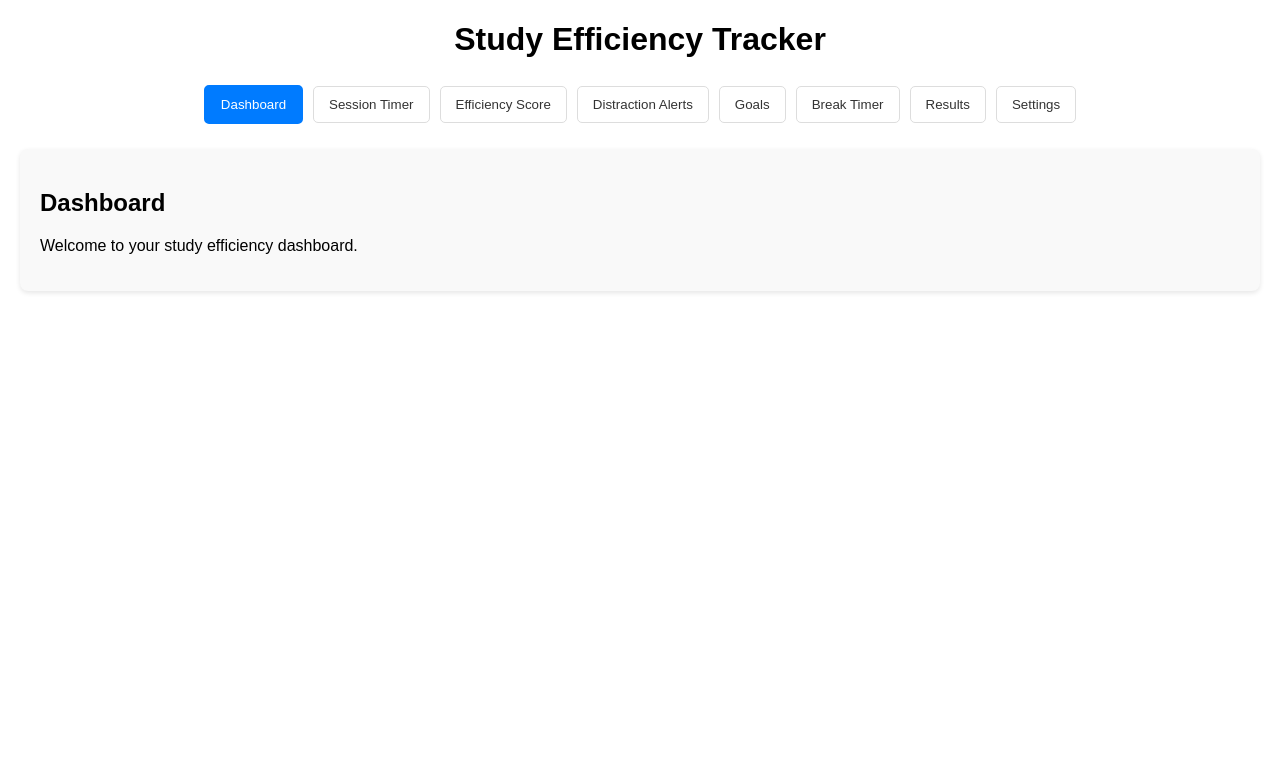
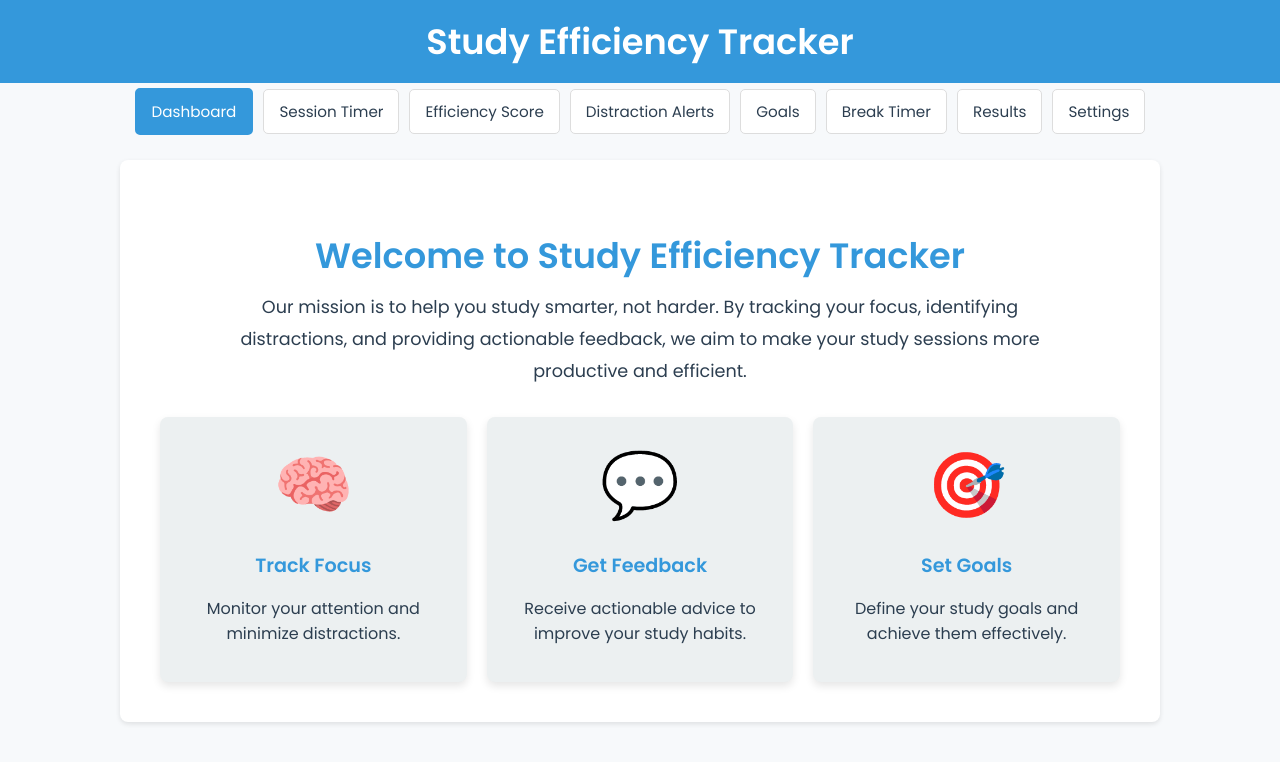
Before and after one commit to ShivamShah18/StudySmart, a React (Create React App) app in the folder new-app/: page / in a window 1280 px wide. Shown: the top 762 px of the page. Built offline with nearby package versions, Linux system fonts and the light colour scheme.

Commit message:
new frontend stuff

```diff
--- a/new-app/src/App.js
+++ b/new-app/src/App.js
@@ -7,91 +7,75 @@ const StudyEfficiencyApp = () => {
     switch (activeTab) {
       case "Dashboard":
         return (
-          <div>
-            <h2>Dashboard</h2>
-            <p>Welcome to your study efficiency dashboard.</p>
+          <div style={{ textAlign: "center", padding: "20px" }}>
+            <h2 style={{ fontSize: "2.2rem", color: "#3498DB", marginBottom: "10px" }}>
+              Welcome to Study Efficiency Tracker
+            </h2>
+            <p style={{ fontSize: "1.1rem", lineHeight: "1.8", maxWidth: "800px", margin: "0 auto" }}>
+              Our mission is to help you study smarter, not harder. By tracking your focus, identifying distractions,
+              and providing actionable feedback, we aim to make your study sessions more productive and efficient.
+            </p>
+            <div className="card-container">
+              <div className="card">
+                <span style={{ fontSize: "4rem" }}>🧠</span>
+                <h3>Track Focus</h3>
+                <p>Monitor your attention and minimize distractions.</p>
+              </div>
+              <div className="card">
+                <span style={{ fontSize: "4rem" }}>💬</span>
+                <h3>Get Feedback</h3>
+                <p>Receive actionable advice to improve your study habits.</p>
+              </div>
+              <div className="card">
+                <span style={{ fontSize: "4rem" }}>🎯</span>
+                <h3>Set Goals</h3>
+                <p>Define your study goals and achieve them effectively.</p>
+              </div>
+            </div>
           </div>
         );
       case "Session Timer":
-        return (
-          <div>
-            <h2>Session Timer</h2>
-            <p>Total Study Time: Placeholder value</p>
-          </div>
-        );
+        return <div><h2>Session Timer</h2><p>Total Study Time: Placeholder</p></div>;
       case "Efficiency Score":
-        return (
-          <div>
-            <h2>Efficiency Score</h2>
-            <p>Your focus score: Placeholder value</p>
-          </div>
-        );
+        return <div><h2>Efficiency Score</h2><p>Focus Score: Placeholder</p></div>;
       case "Distraction Alerts":
-        return (
-          <div>
-            <h2>Distraction Alerts</h2>
-            <p>Distractions detected: Placeholder value</p>
-          </div>
-        );
+        return <div><h2>Distraction Alerts</h2><p>Distractions Detected: Placeholder</p></div>;
       case "Goals":
-        return (
-          <div>
-            <h2>Goals</h2>
-            <p>Set and track your study goals here.</p>
-          </div>
-        );
+        return <div><h2>Goals</h2><p>Set and track your goals here.</p></div>;
       case "Break Timer":
-        return (
-          <div>
-            <h2>Break Timer</h2>
-            <p>Break Time: Placeholder value</p>
-          </div>
-        );
+        return <div><h2>Break Timer</h2><p>Break Time: Placeholder</p></div>;
       case "Results":
         return (
           <div>
             <h2>Results</h2>
             <ul>
-              <li>Focus Percentage: Placeholder value</li>
-              <li>Distractions Count: Placeholder value</li>
+              <li>Focus Percentage: Placeholder</li>
+              <li>Distractions Count: Placeholder</li>
               <li>What You Did Wrong: Placeholder</li>
               <li>What You Could Do Better: Placeholder</li>
             </ul>
           </div>
         );
       case "Settings":
-        return (
-          <div>
-            <h2>Settings</h2>
-            <p>Customize your study tracker preferences here.</p>
-          </div>
-        );
+        return <div><h2>Settings</h2><p>Customize your preferences here.</p></div>;
       default:
         return <div><p>Invalid Tab</p></div>;
     }
   };
 
   return (
-    <div style={{ fontFamily: "Arial, sans-serif", margin: "20px" }}>
-      <header style={{ textAlign: "center", marginBottom: "20px" }}>
+    <div style={{ fontFamily: "inherit", margin: "0", minHeight: "100vh", backgroundColor: "#F7F9FB" }}>
+      <header>
         <h1>Study Efficiency Tracker</h1>
       </header>
 
       {/* Navigation Tabs */}
-      <nav style={{ marginBottom: "20px", textAlign: "center" }}>
+      <nav>
         {["Dashboard", "Session Timer", "Efficiency Score", "Distraction Alerts", "Goals", "Break Timer", "Results", "Settings"].map((tab) => (
           <button
             key={tab}
             onClick={() => setActiveTab(tab)}
-            style={{
-              margin: "5px",
-              padding: "10px 15px",
-              cursor: "pointer",
-              border: activeTab === tab ? "2px solid #007BFF" : "1px solid #ddd",
-              backgroundColor: activeTab === tab ? "#007BFF" : "#fff",
-              color: activeTab === tab ? "#fff" : "#333",
-              borderRadius: "5px",
-            }}
+            className={activeTab === tab ? "active" : ""}
           >
             {tab}
           </button>
@@ -99,7 +83,7 @@ const StudyEfficiencyApp = () => {
       </nav>
 
       {/* Content Area */}
-      <main style={{ padding: "20px", backgroundColor: "#f9f9f9", borderRadius: "8px", boxShadow: "0 2px 5px rgba(0,0,0,0.1)" }}>
+      <main>
         {renderContent()}
       </main>
     </div>
--- a/new-app/src/index.css
+++ b/new-app/src/index.css
@@ -1,13 +1,127 @@
+/* Import the Poppins font from Google Fonts */
+@import url('https://fonts.googleapis.com/css2?family=Poppins:wght@300;400;600&display=swap');
+
+/* Global Styles */
 body {
   margin: 0;
-  font-family: -apple-system, BlinkMacSystemFont, 'Segoe UI', 'Roboto', 'Oxygen',
-    'Ubuntu', 'Cantarell', 'Fira Sans', 'Droid Sans', 'Helvetica Neue',
+  font-family: 'Poppins', -apple-system, BlinkMacSystemFont, 'Segoe UI', 'Roboto',
+    'Oxygen', 'Ubuntu', 'Cantarell', 'Fira Sans', 'Droid Sans', 'Helvetica Neue',
     sans-serif;
   -webkit-font-smoothing: antialiased;
   -moz-osx-font-smoothing: grayscale;
+  background-color: #F7F9FB; /* Light background color for better readability */
+  color: #2C3E50; /* Default text color */
 }
 
+/* Code Block Styling */
 code {
-  font-family: source-code-pro, Menlo, Monaco, Consolas, 'Courier New',
-    monospace;
+  font-family: source-code-pro, Menlo, Monaco, Consolas, 'Courier New', monospace;
 }
+
+/* Optional: Styling Links or Buttons */
+a {
+  text-decoration: none;
+  color: #3498DB; /* Modern blue theme */
+}
+
+button {
+  font-family: inherit;
+  border: none;
+  background-color: #3498DB;
+  color: #fff;
+  padding: 10px 20px;
+  border-radius: 5px;
+  cursor: pointer;
+  transition: background-color 0.3s, transform 0.2s;
+}
+
+button:hover {
+  background-color: #2980B9;
+  transform: scale(1.05);
+}
+
+/* Header Styling */
+header {
+  text-align: center;
+  background-color: #3498DB;
+  color: #fff;
+  padding: 15px 0;
+}
+
+header h1 {
+  margin: 0;
+  font-size: 2.2rem;
+}
+
+/* Navigation Tabs */
+nav {
+  text-align: center;
+  margin-bottom: 20px;
+}
+
+nav button {
+  margin: 5px;
+  padding: 10px 15px;
+  cursor: pointer;
+  border: 1px solid #ddd;
+  background-color: #fff;
+  color: #2C3E50;
+  border-radius: 5px;
+  font-size: 0.95rem;
+  transition: all 0.3s ease;
+}
+
+nav button.active {
+  border: 2px solid #3498DB;
+  background-color: #3498DB;
+  color: #fff;
+}
+
+/* Main Content Area */
+main {
+  padding: 20px;
+  background-color: #fff;
+  border-radius: 8px;
+  box-shadow: 0 2px 5px rgba(0,0,0,0.1);
+  max-width: 1000px;
+  margin: 0 auto;
+}
+
+/* Card Styles */
+.card-container {
+  display: grid;
+  grid-template-columns: repeat(auto-fit, minmax(150px, 1fr));
+  gap: 20px;
+  margin-top: 30px;
+}
+
+.card {
+  background-color: #ECF0F1;
+  border-radius: 8px;
+  padding: 20px;
+  box-shadow: 0 4px 8px rgba(0,0,0,0.1);
+  text-align: center;
+  transition: transform 0.3s, box-shadow 0.3s;
+}
+
+.card:hover {
+  transform: scale(1.05);
+  box-shadow: 0 6px 12px rgba(0,0,0,0.15);
+}
+
+.card img {
+  width: 80px;
+  height: 80px;
+  margin-bottom: 10px;
+}
+
+.card h3 {
+  font-size: 1.2rem;
+  color: #3498DB;
+  margin-bottom: 10px;
+}
+
+.card p {
+  font-size: 1rem;
+  color: #2C3E50;
+}
```
